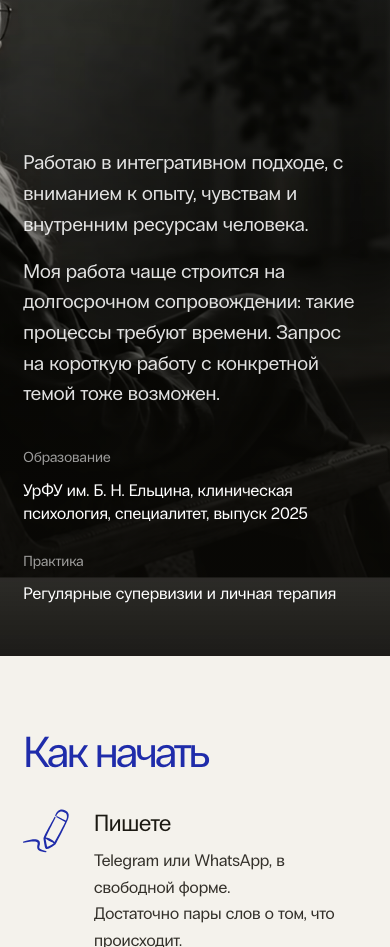
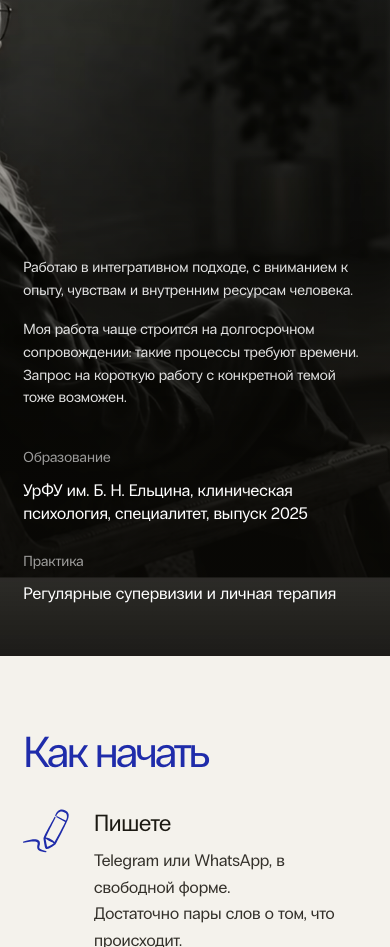
Before and after one commit to sasharywork-dev/eva-abramovich, a plain HTML site: page index.html in a window 390 px wide. Shown: the part 3670-4617 px from the top of the page. Drawn offline with Linux system fonts and the light colour scheme.

Commit message:
Мобилка: текст в «Обо мне» уменьшен до 0.88rem
.section_about .body-lg font-size: 0.88rem на @media max-width: 620px
(тот же приём, что уже применён в hero)

Co-Authored-By: Claude Sonnet 5 <noreply@anthropic.com>

```diff
--- a/css/style.css
+++ b/css/style.css
@@ -677,6 +677,7 @@ html.anim .reveal.in { opacity: 1; transform: none; transition: opacity .55s cub
   .price { font-size: 2.6rem; }
 
   .section_about { padding-block: 3rem; }
+  .section_about .body-lg { font-size: 0.88rem; }
   .about_facts { gap: 1.25rem; margin-top: 2rem; }
 
   .footer { padding-block: 4.5rem 2.5rem; gap: 3rem; }
```
